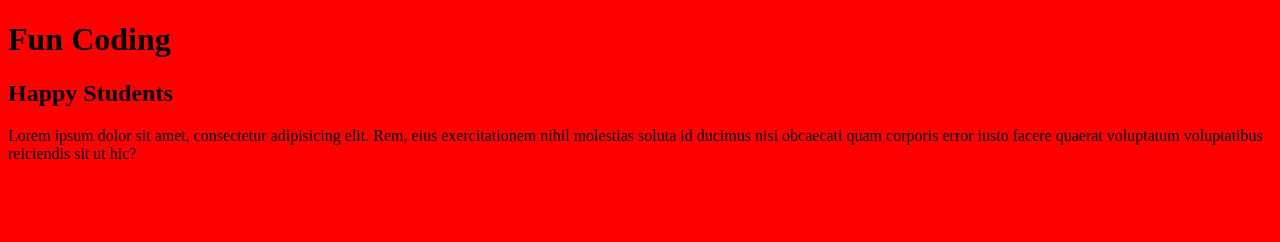
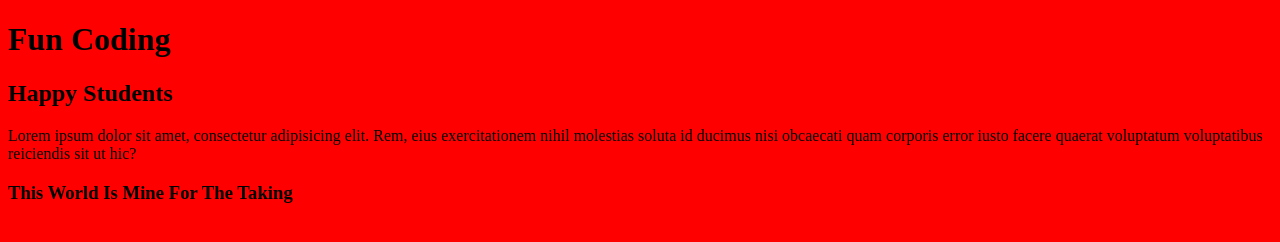
Before and after one commit to siliziwe/practice-session, a plain HTML site: page index.html in a window 1280 px wide. Drawn offline with Linux system fonts and the light colour scheme.

Commit message:
new changes

```diff
--- a/index.html
+++ b/index.html
@@ -10,5 +10,7 @@
     <h1>Fun Coding</h1>
     <h2>Happy Students</h2>
     <p>Lorem ipsum dolor sit amet, consectetur adipisicing elit. Rem, eius exercitationem nihil molestias soluta id ducimus nisi obcaecati quam corporis error iusto facere quaerat voluptatum voluptatibus reiciendis sit ut hic?</p>
+    <h3>This World Is Mine For The Taking</h3>
+
 </body>
 </html>
```
